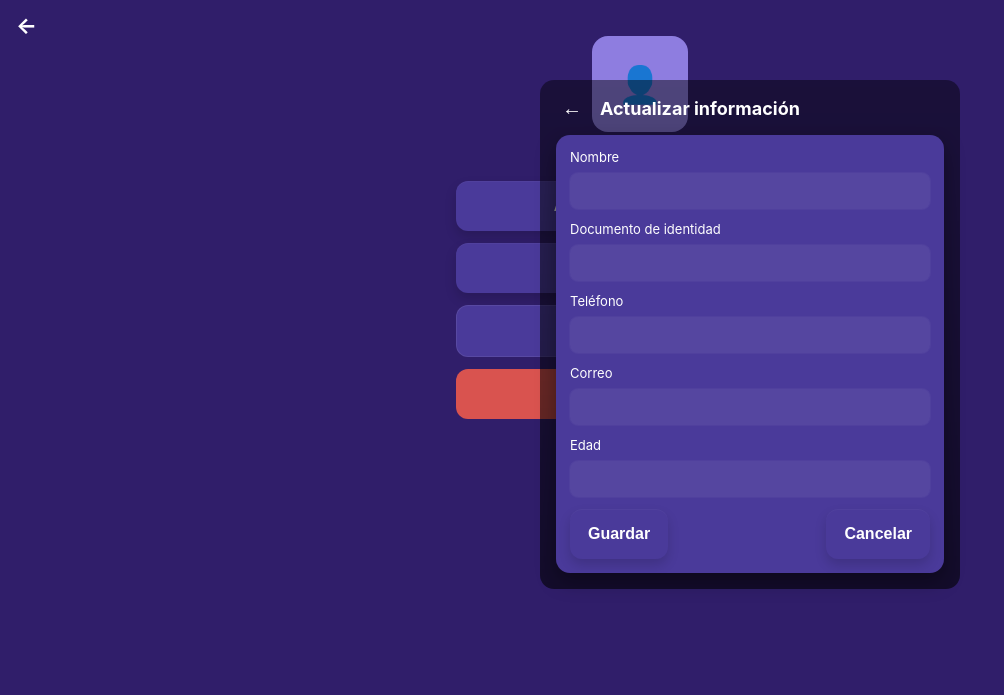
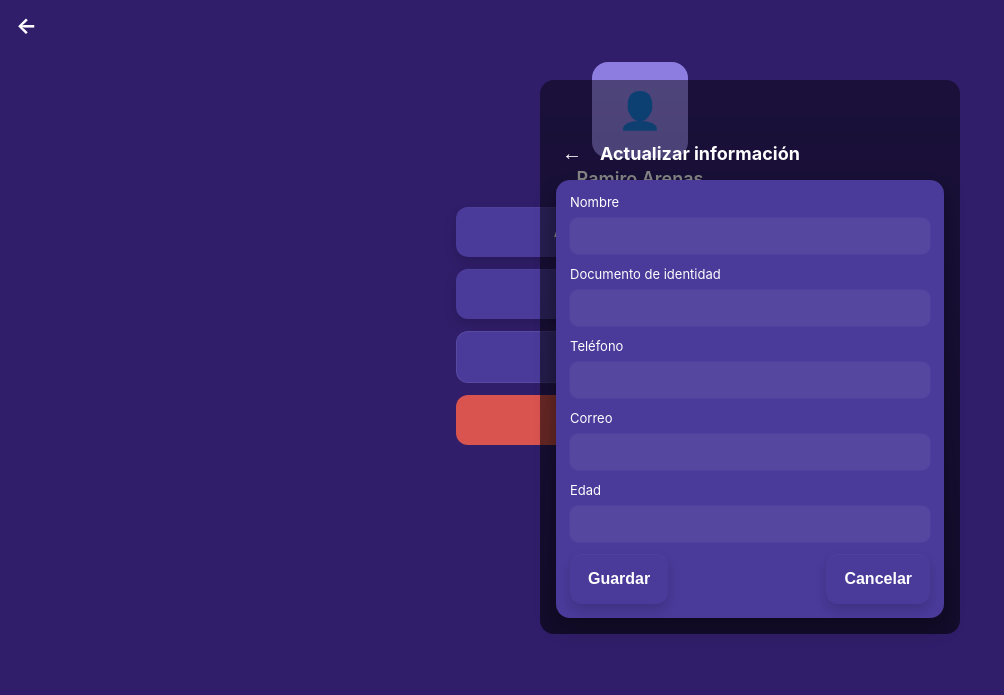
Before and after one commit to RamiroArenas2/Necli, a website: page Necli-main/pages/settings.html in a window 1280 px wide. Both pictures are taken after a click on the button "Actualizar información". Shown: the top 695 px of the page, without its empty margins (0-1004 px from the left). Drawn offline with Linux system fonts and the light colour scheme.

Commit message:
ajustes en settings

```diff
--- a/Necli-main/css/settings.css
+++ b/Necli-main/css/settings.css
@@ -26,7 +26,7 @@ body {
 .profile-screen {
   min-height: 100vh;
   padding: 20px;
-  padding-top: 72px;
+  padding-top: 70px;
   display: flex;
   flex-direction: column;
   align-items: center;
@@ -37,7 +37,8 @@ body {
 }
 
 .profile-header {
-  position: fixed;
+  position: relative;
+  z-index: 9999;
   left: 16px;
   top: 12px;
 }
@@ -170,6 +171,7 @@ body {
 .panel-header {
   display: flex;
   align-items: center;
+  padding-top: 45px;
   gap: 12px;
   margin-bottom: 14px;
 }
```
